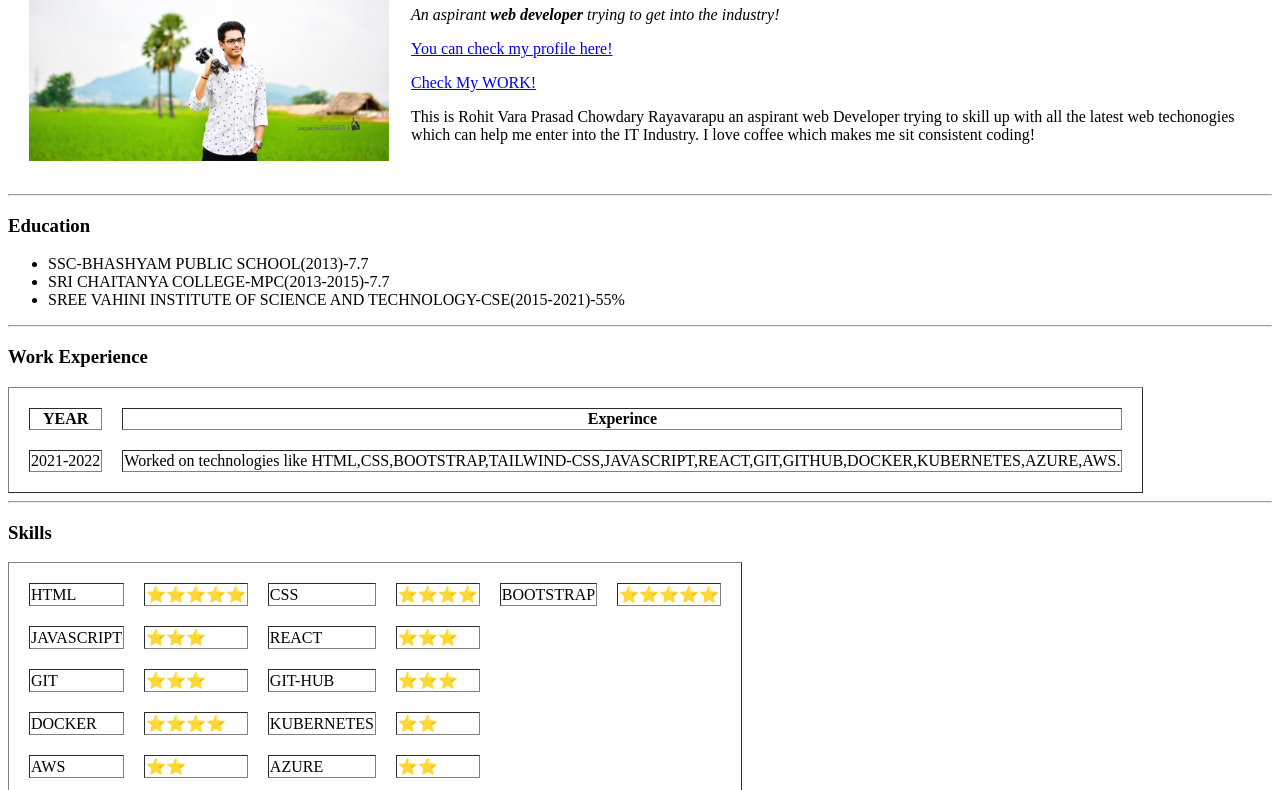
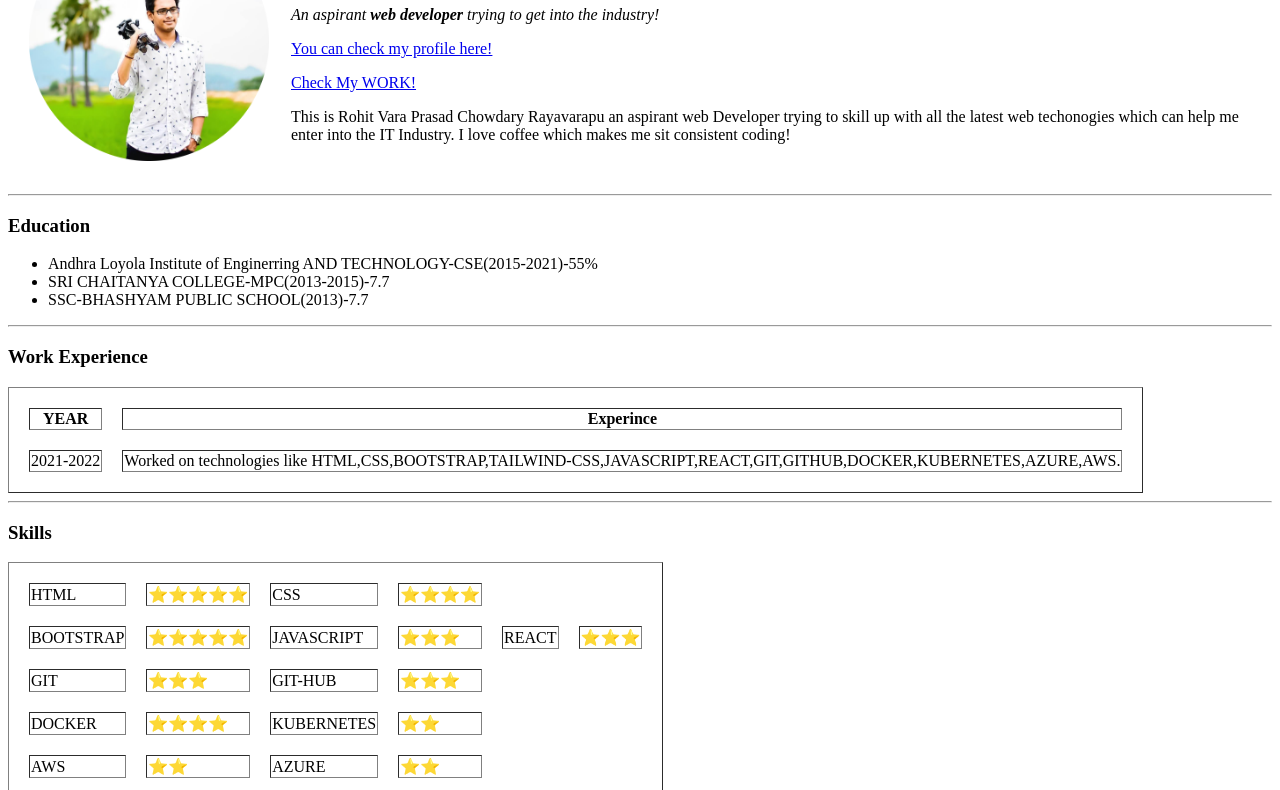
Before and after one commit to rohit-rayavarapu/cv, a plain HTML site: page index.html in a window 1280 px wide. Shown: the part 108-898 px from the top of the page. Drawn offline with Linux system fonts and the light colour scheme.

Commit message:
Add files via upload

```diff
--- a/index.html
+++ b/index.html
@@ -11,7 +11,7 @@
     <table cellspacing="20">
       <tr>
         <td>
-          <img style="height: 30vh" src="IMG_2003.png" alt="Image" />
+          <img style="height: 30vh" src="samplepic-modified.png" alt="Image" />
         </td>
         <td>
           <h1>ROHIT VARA PRASAD CHOWDARY RAYAVARAPU</h1>
@@ -41,11 +41,11 @@
     <hr />
     <h3>Education</h3>
     <ul>
+      <li>
+        Andhra Loyola Institute of Enginerring AND TECHNOLOGY-CSE(2015-2021)-55%
+      </li>
+      <li>SRI CHAITANYA COLLEGE-MPC(2013-2015)-7.7</li>
       <li>SSC-BHASHYAM PUBLIC SCHOOL(2013)-7.7</li>
-      <li>SRI CHAITANYA COLLEGE-MPC(2013-2015)-7.7</li>
-      <li>
-        SREE VAHINI INSTITUTE OF SCIENCE AND TECHNOLOGY-CSE(2015-2021)-55%
-      </li>
     </ul>
     <hr />
     <h3>Work Experience</h3>
@@ -75,11 +75,11 @@
 
         <td>CSS</td>
         <td>⭐⭐⭐⭐</td>
-
+      </tr>
+      <tr>
         <td>BOOTSTRAP</td>
         <td>⭐⭐⭐⭐⭐</td>
-      </tr>
-      <tr>
+
         <td>JAVASCRIPT</td>
         <td>⭐⭐⭐</td>
         <td>REACT</td>
```
Also changed, not shown: samplepic-modified.png (added).
